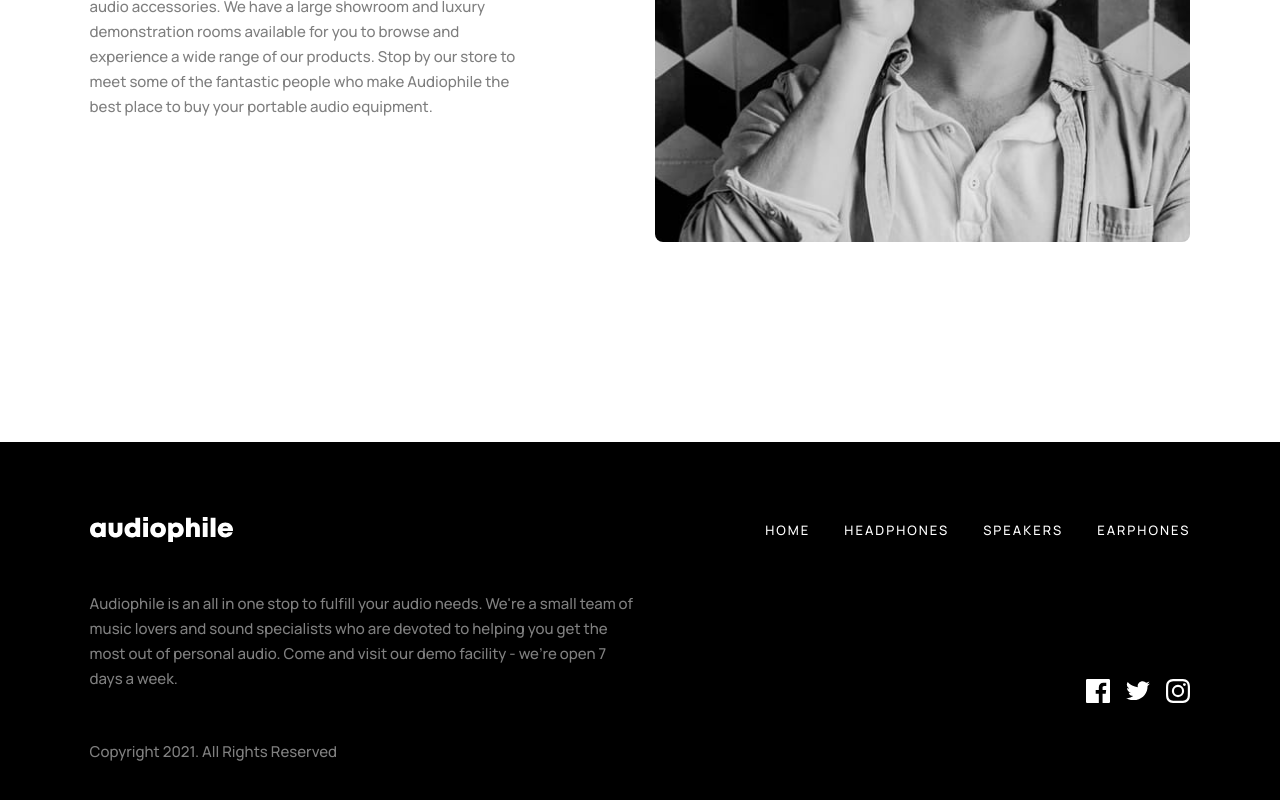
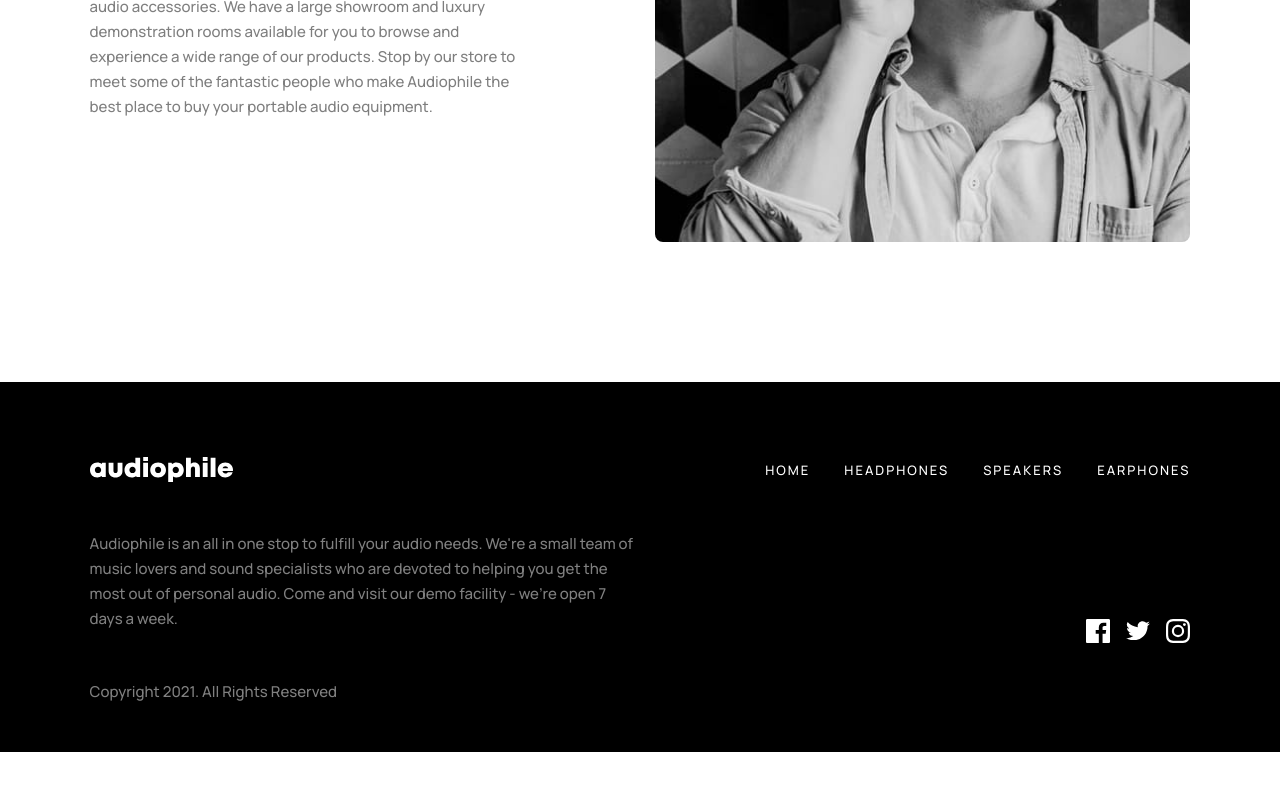
Before and after one commit to cjoak1028/audiophile-ecommerce-website, a React (Create React App) app: page / in a window 1280 px wide. Shown: the part 3178-3978 px from the top of the page. After the commit the page ends 3930 px from the top, so only its background shows below. Built offline with nearby package versions, Linux system fonts and the light colour scheme.

Commit message:
refactored footer so that it sticks to the bottom of page

```diff
--- a/src/components/Footer.module.scss
+++ b/src/components/Footer.module.scss
@@ -2,6 +2,7 @@
 @import '../styles/abstracts/mixins';
 
 .footer {
+    width: 100%;
     background-color: $c-black;
     color: $c-white;
     text-align: center;
@@ -11,6 +12,9 @@
 
     @include respond-above('BP-2') {
         text-align: left;
+
+        position: absolute;
+        bottom: 0;
     }
 
     &__logo {
--- a/src/styles/base/_utilities.scss
+++ b/src/styles/base/_utilities.scss
@@ -7,14 +7,19 @@
     padding-top: 9.2rem;
     padding-bottom: 9.2rem;
 
+    // padding-bottom numbers are relative to footer height
     @include respond-above('BP-2') {
         padding-top: 14.8rem;
-        padding-bottom: 14.8rem;
+        padding-bottom: 52rem;
+    }
+
+    @include respond-above('BP-2.5') {
+        padding-bottom: 45rem;
     }
 
     @include respond-above('BP-3') {
         padding-top: 20rem;
-        padding-bottom: 20rem;
+        padding-bottom: 51rem;
     }
 
     &>*:not(:last-child) {
```
Also changed, not shown: src/pages/HeadphonesPage/HeadphonesPage.js (+7 -0 lines).
